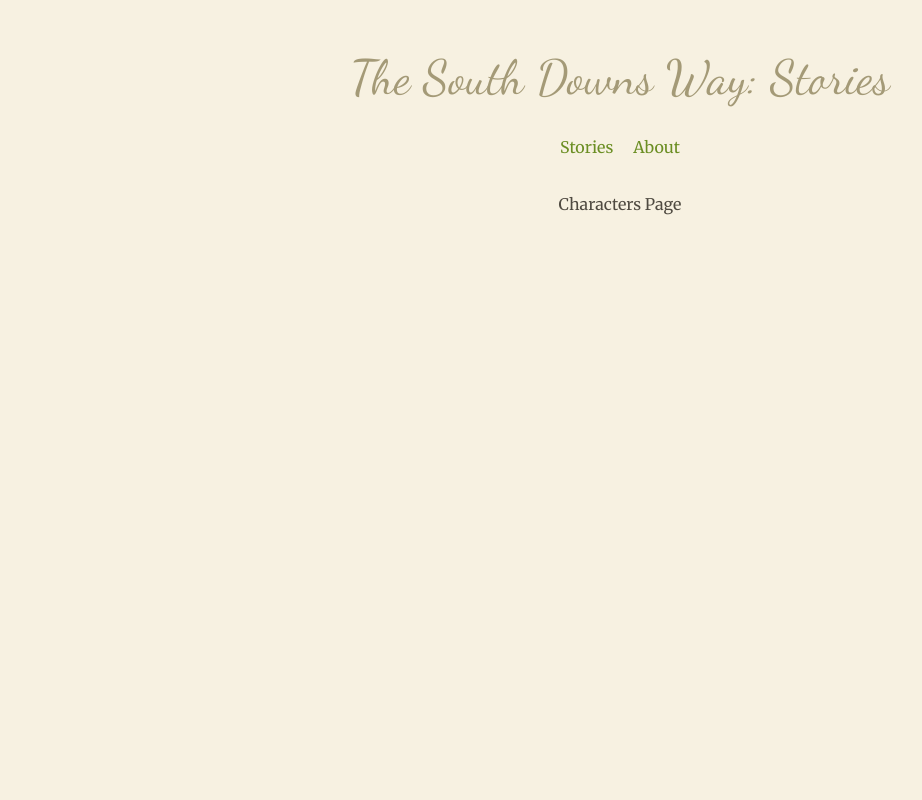
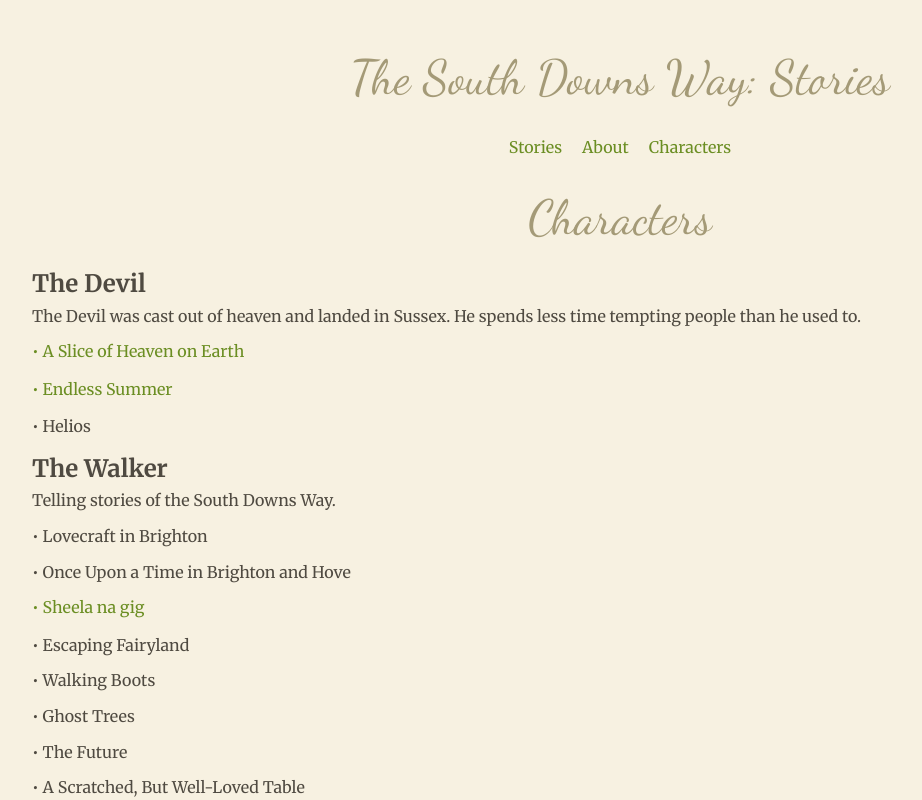
Before and after one commit to orbific/southdownsway, a React (Vite) app: page /characters in a window 1280 px wide. Shown: the top 800 px of the page, without its empty margins (20-942 px from the left). Built offline with nearby package versions, Linux system fonts and the light colour scheme.

Commit message:
Added characters page

```diff
--- a/src/CharactersPage.tsx
+++ b/src/CharactersPage.tsx
@@ -1,7 +1,75 @@
-import React from 'react';
+import React, { useEffect, useState } from 'react';
+import sdwData from './sdw.json';
+import charactersData from './characters.json';
+
+type Story = {
+    id: string;
+    title: string;
+    characters?: string[];
+};
+
+type Character = {
+    id?: string;
+    name: string;
+    description?: string;
+};
 
 const CharactersPage: React.FC = () => {
-    return <div>Characters Page</div>;
+    const [characters, setCharacters] = useState<Character[]>([]);
+
+    useEffect(() => {
+        // Extract characters from sdw.json
+        const stories: Story[] = sdwData.stories;
+        const allCharacterNames = Array.from(
+            new Set(stories.flatMap(story => story.characters || []))
+        );
+
+        // Combine with characters.json
+        const combinedCharacters = allCharacterNames.map(name => {
+            const characterInfo = charactersData.characters.find(char => char.name === name);
+            return {
+                id: characterInfo?.id,
+                name,
+                description: characterInfo?.description,
+                stories: stories.filter(story => story.characters?.includes(name))
+            };
+        });
+
+        // Sort by ID (numerically) and then alphabetically by name
+        combinedCharacters.sort((a, b) => {
+            if (a.id && b.id) {
+                return parseInt(a.id) - parseInt(b.id);
+            }
+            if (a.id) return -1;
+            if (b.id) return 1;
+            return a.name.localeCompare(b.name);
+        });
+
+        setCharacters(combinedCharacters);
+    }, []);
+
+    return (
+        <div>
+            <h1>Characters</h1>
+            {characters.map(character => (
+                <div key={character.name}>
+                    <h2>{character.name}</h2>
+                    {character.description && <p style={{ fontStyle: 'italic', textAlign: 'left' }}>{character.description}</p>}
+                    <ul>
+                        {character.stories.map(story => (
+                            <li key={story.id}>
+                                {story.URL ? (
+                                    <a href={story.URL} target="_blank" rel="noopener noreferrer">• {story.title}</a>
+                                ) : (
+                                    <>• {story.title}</>
+                                )}
+                            </li>
+                        ))}
+                    </ul>
+                </div>
+            ))}
+        </div>
+    );
 };
 
 export default CharactersPage;
--- a/src/Header.tsx
+++ b/src/Header.tsx
@@ -10,6 +10,7 @@ const Header: React.FC = () => {
                 <ul className="nav-links">
                     <li><Link to="/">Stories</Link></li>
                     <li><Link to="/about">About</Link></li>
+                    <li><Link to="/characters">Characters</Link></li>
                 </ul>
             </nav>
         </header>
--- /dev/null
+++ b/src/characters.json
@@ -0,0 +1,15 @@
+{
+    "characters": [
+        {
+            "id" : "1",
+            "name": "The Devil",
+            "description": "The Devil was cast out of heaven and landed in Sussex. He spends less time tempting people than he used to. "
+        },
+        {
+            "id" : "2",
+            "name": "The Walker",
+            "description": "Telling stories of the South Downs Way."
+        }
+
+    ]
+}
```
